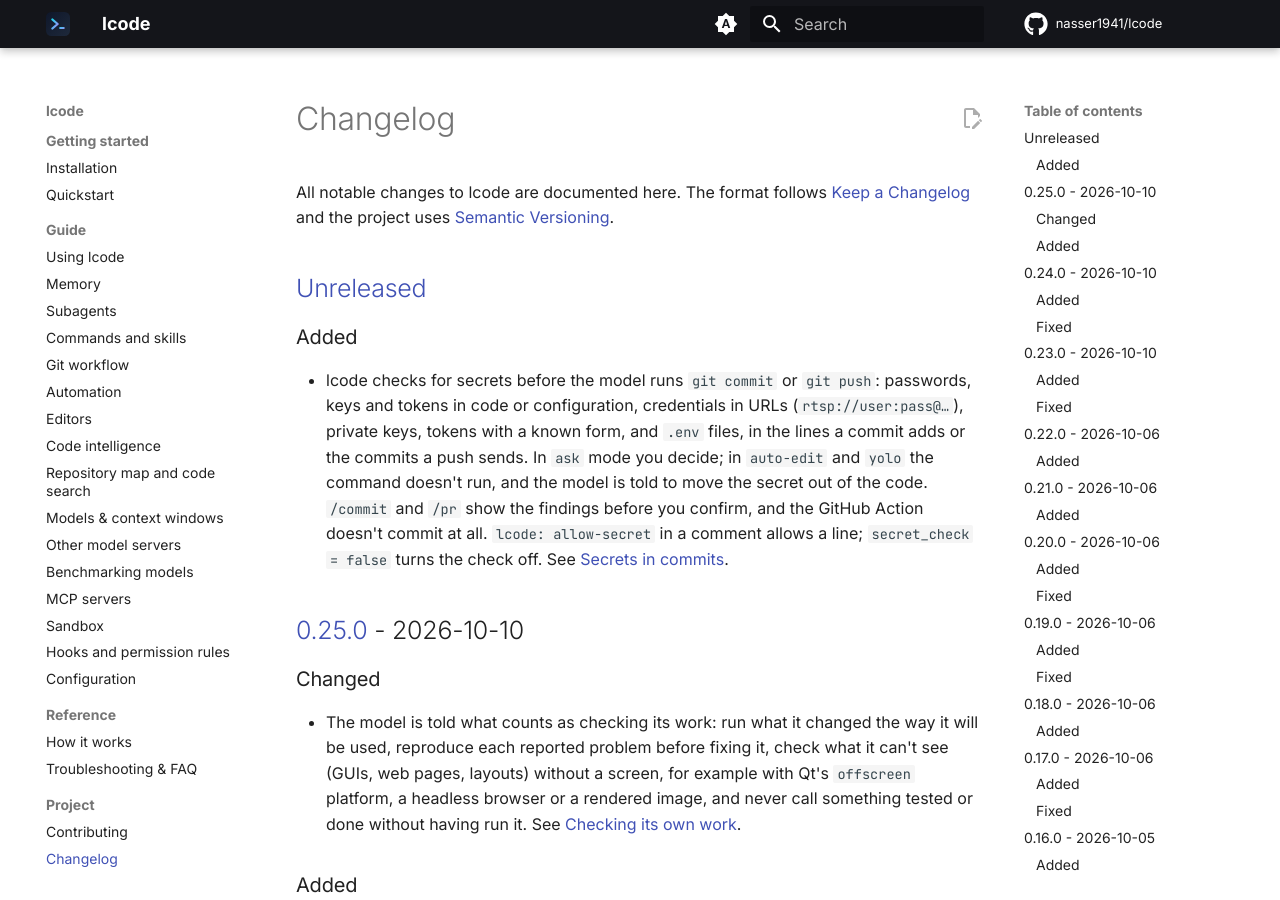
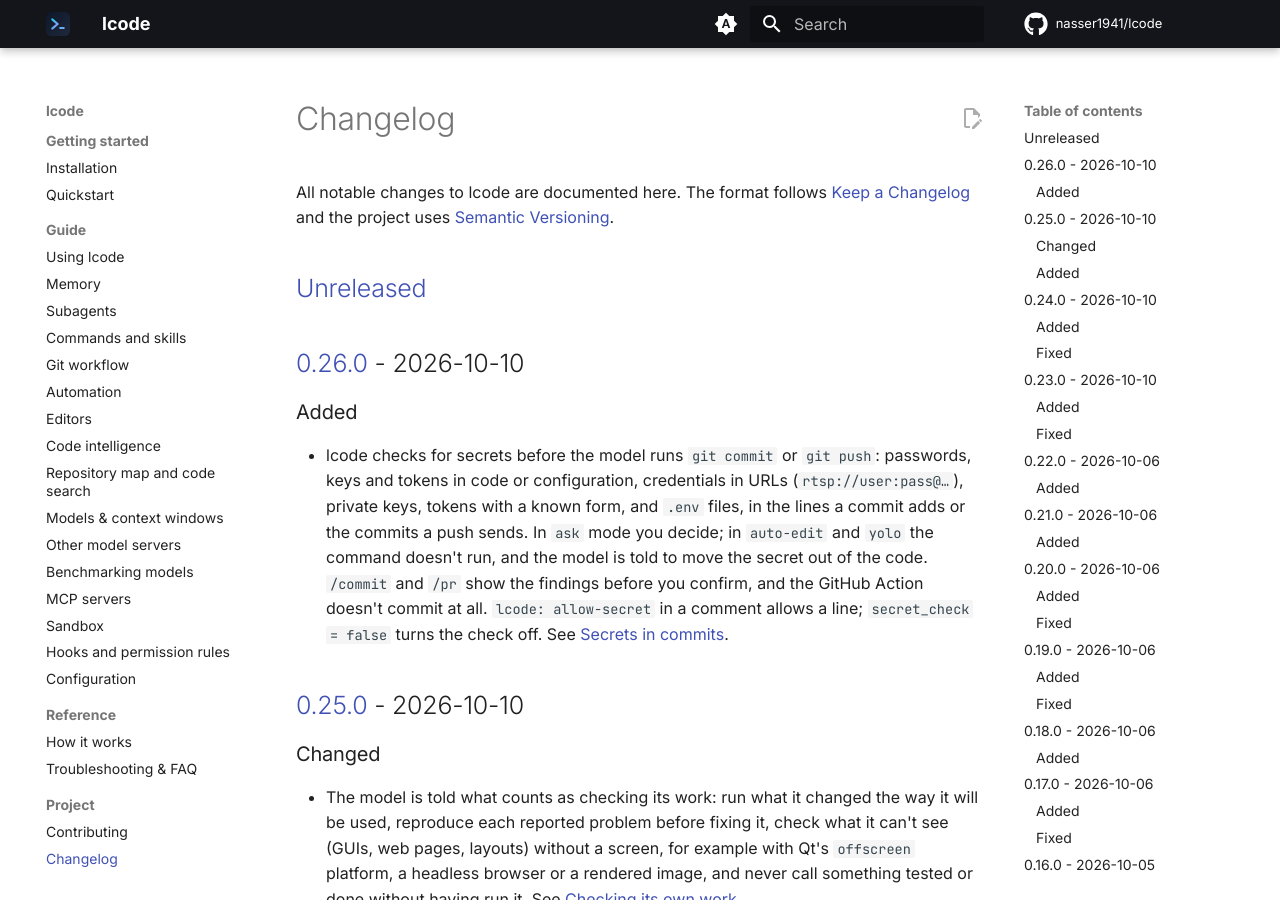
Before and after one commit to nasser1941/lcode, an MkDocs documentation site: the page built from docs/changelog.md, in a window 1280 px wide and 900 px high. Built offline with MkDocs 1.6.1 and Material for MkDocs 9.7.7, drawn with Linux system fonts in a browser that asks for light colours; comment, search, counter and statistics services are not loaded.

Commit message:
Release 0.26.0 (#103)
Co-authored-by: nasser1941 <9349840+nasser1941@users.noreply.github.com>
Co-authored-by: Claude Opus 5.5 <noreply@anthropic.com>

```diff
--- a/CHANGELOG.md
+++ b/CHANGELOG.md
@@ -5,6 +5,8 @@ All notable changes to lcode are documented here. The format follows
 [Semantic Versioning](https://semver.org/).
 
 ## [Unreleased]
+
+## [0.26.0] - 2026-10-10
 
 ### Added
 
@@ -551,7 +553,8 @@ First public release.
 - `AGENTS.md` project instructions and `/init` to generate them.
 - One-line installer for Linux and macOS.
 
-[Unreleased]: https://github.com/nasser1941/lcode/compare/v0.25.0...HEAD
+[Unreleased]: https://github.com/nasser1941/lcode/compare/v0.26.0...HEAD
+[0.26.0]: https://github.com/nasser1941/lcode/compare/v0.25.0...v0.26.0
 [0.25.0]: https://github.com/nasser1941/lcode/compare/v0.24.0...v0.25.0
 [0.24.0]: https://github.com/nasser1941/lcode/compare/v0.23.0...v0.24.0
 [0.23.0]: https://github.com/nasser1941/lcode/compare/v0.22.0...v0.23.0
--- a/src/lcode/__init__.py
+++ b/src/lcode/__init__.py
@@ -3,7 +3,7 @@
 From a program: `from lcode import Session` (see lcode.api).
 """
 
-__version__ = "0.25.0"
+__version__ = "0.26.0"
 
 API = ("Session", "Result", "Options", "SetupError")
 
```
Also changed, not shown: docs/quickstart.md (+1 -1 lines).
